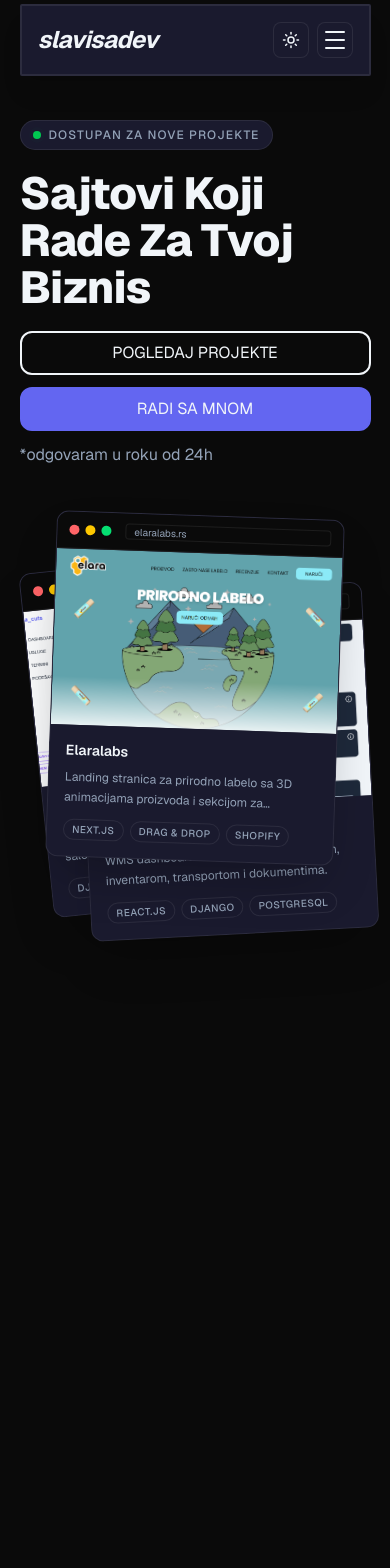
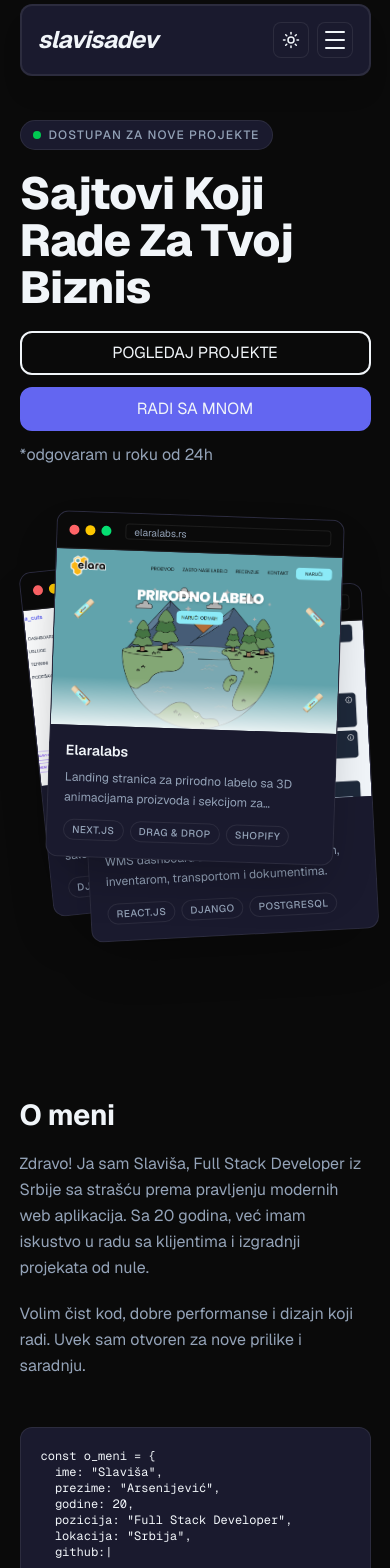
Before and after one commit to Slavisa05/portfolio, a Next.js app: page / in a window 390 px wide. Shown: the part 20-1588 px from the top of the page. Before the commit the page ends 1039 px from the top, so only its background shows below. Built offline with nearby package versions, Linux system fonts and the light colour scheme.

Commit message:
o meni sekcija

```diff
--- a/src/app/(main)/page.tsx
+++ b/src/app/(main)/page.tsx
@@ -1,72 +1,11 @@
-import Button from "@/components/ui/Button";
-import ProjectCard from "@/components/ui/ProjectCard";
+import HeroSection from "@/components/homeSections/HeroSection";
+import AboutSection from "@/components/homeSections/AboutSection";
 
 export default function Home() {
   return (
     <main>
-        <section className="min-h-screen w-full px-[5vw] pt-35 flex">
-            <div className="grid grid-cols-1 md:grid-cols-2 gap-8">
-                <div className="flex flex-col gap-5">
-                    <div className="inline-flex items-center gap-2 self-start border border-card-border bg-card text-muted text-xs font-medium uppercase tracking-widest px-3 py-1.5 rounded-full">
-                        <span className="relative flex h-2 w-2">
-                            <span className="animate-ping absolute inline-flex h-full w-full rounded-full bg-green-400 opacity-75" />
-                            <span className="relative inline-flex rounded-full h-2 w-2 bg-green-500" />
-                        </span>
-                        Dostupan za nove projekte
-                    </div>
-
-                    <h1 className="capitalize">Sajtovi koji rade za tvoj biznis</h1>
-
-                    <div className="flex flex-col md:flex-row md:items-center gap-3">
-                        <Button text="pogledaj projekte" variant="secondary" />
-                        <Button text="radi sa mnom" />
-                    </div>
-
-                    <p className="text-muted -mt-2">*odgovaram u roku od 24h</p>
-                </div>
-
-                <div className="flex items-center justify-center relative h-130">
-                    {/* Kartica pozadi lijevo */}
-                    <div className="absolute top-16 left-4 -rotate-6 z-10">
-                        <ProjectCard
-                            title="Salon App"
-                            image="/salonapp_termini.png"
-                            url="slavisadev.com/salon"
-                            description="Sistem za zakazivanje termina u frizerskom salonu sa kalendarom i upravljanjem slobodnim terminima."
-                            tags={["Django", "PostgreSQL", "VPS Hosting"]}
-                            accent="#10b981"
-                            index={0}
-                        />
-                    </div>
-
-                    {/* Kartica u sredini ispred */}
-                    <div className="absolute top-4 left-1/2 -translate-x-1/2 rotate-2 z-20">
-                        <ProjectCard
-                            title="Elaralabs"
-                            image="/elaralabs_hero.png"
-                            url="elaralabs.rs"
-                            description="Landing stranica za prirodno labelo sa 3D animacijama proizvoda i sekcijom za narudžbine."
-                            tags={["next.js", "Drag & Drop", "Shopify"]}
-                            accent="#06b6d4"
-                            index={1}
-                        />
-                    </div>
-
-                    {/* Kartica pozadi desno */}
-                    <div className="absolute top-24 right-0 -rotate-3 z-10">
-                        <ProjectCard
-                            title="WMS Sistem"
-                            image="/wms_dashboard.png"
-                            url="slavisadev.com/wms"
-                            description="WMS dashboard za upravljanje skladištem, inventarom, transportom i dokumentima."
-                            tags={["React.JS", "Django", "PostgreSQL"]}
-                            accent="#6366f1"
-                            index={2}
-                        />
-                    </div>
-                </div>
-            </div>
-        </section>
+        <HeroSection />
+        <AboutSection />
     </main>
   );
 }
--- /dev/null
+++ b/src/components/homeSections/AboutSection.tsx
@@ -0,0 +1,70 @@
+"use client"
+
+import { useState, useEffect, useRef } from "react";
+
+export default function AboutSection() {
+    const [text, setText] = useState("");
+    const [started, setStarted] = useState(false);
+    const [done, setDone] = useState(false);
+    const sectionRef = useRef<HTMLElement>(null);
+
+    const full = `const o_meni = {\n  ime: "Slaviša",\n  prezime: "Arsenijević",\n  godine: 20,\n  pozicija: "Full Stack Developer",\n  lokacija: "Srbija",\n  github: "github.com/Slavisa05",\n  dostupan: true,\n}`;
+
+    useEffect(() => {
+        const observer = new IntersectionObserver(
+            ([entry]) => {
+                if (entry.isIntersecting) {
+                    setStarted(true);
+                    observer.disconnect();
+                }
+            },
+            { threshold: 0.3 }
+        );
+        if (sectionRef.current) observer.observe(sectionRef.current);
+        return () => observer.disconnect();
+    }, []);
+
+    useEffect(() => {
+        if (!started) return;
+        let i = 0;
+        const iv = setInterval(() => {
+            i++;
+            setText(full.slice(0, i));
+            if (i >= full.length) {
+                clearInterval(iv);
+                setDone(true);
+            }
+        }, 40);
+        return () => clearInterval(iv);
+    }, [started, full]);
+
+    return (
+        <section ref={sectionRef} className="py-20 px-[5vw]">
+            <div className="grid grid-cols-1 lg:grid-cols-2 gap-12 items-center max-w-6xl mx-auto">
+
+                {/* Uvodni tekst */}
+                <div className="flex flex-col gap-5">
+                    <h2>O meni</h2>
+                    <p className="text-muted text-base md:text-lg leading-relaxed">
+                        Zdravo! Ja sam Slaviša, Full Stack Developer iz Srbije sa strašću prema pravljenju modernih web aplikacija.
+                        Sa 20 godina, već imam iskustvo u radu sa klijentima i izgradnji projekata od nule.
+                    </p>
+                    <p className="text-muted text-base md:text-lg leading-relaxed">
+                        Volim čist kod, dobre performanse i dizajn koji radi. Uvek sam otvoren za nove prilike i saradnju.
+                    </p>
+                </div>
+
+                {/* Kod blok sa animacijom */}
+                <div className="flex items-center justify-center">
+                    <pre className="w-full bg-card border border-card-border rounded-xl p-5 md:p-6 font-mono text-xs md:text-sm overflow-x-auto">
+                        <code>
+                            {text}
+                            <span className={done ? "animate-pulse" : ""}>{"|"}</span>
+                        </code>
+                    </pre>
+                </div>
+
+            </div>
+        </section>
+    );
+}
--- /dev/null
+++ b/src/components/homeSections/HeroSection.tsx
@@ -0,0 +1,70 @@
+import Button from "../ui/Button";
+import ProjectCard from "../ui/ProjectCard";
+
+export default function HeroSection() {
+    return(
+        <section className="min-h-screen w-full px-[5vw] pt-35 flex">
+            <div className="grid grid-cols-1 md:grid-cols-2 gap-8">
+                <div className="flex flex-col gap-5">
+                    <div className="inline-flex items-center gap-2 self-start border border-card-border bg-card text-muted text-xs font-medium uppercase tracking-widest px-3 py-1.5 rounded-full">
+                        <span className="relative flex h-2 w-2">
+                            <span className="animate-ping absolute inline-flex h-full w-full rounded-full bg-green-400 opacity-75" />
+                            <span className="relative inline-flex rounded-full h-2 w-2 bg-green-500" />
+                        </span>
+                        Dostupan za nove projekte
+                    </div>
+
+                    <h1 className="capitalize">Sajtovi koji rade za tvoj biznis</h1>
+
+                    <div className="flex flex-col md:flex-row md:items-center gap-3">
+                        <Button text="pogledaj projekte" variant="secondary" />
+                        <Button text="radi sa mnom" />
+                    </div>
+
+                    <p className="text-muted -mt-2">*odgovaram u roku od 24h</p>
+                </div>
+
+                <div className="flex items-center justify-center relative h-130">
+                    {/* Kartica pozadi lijevo */}
+                    <div className="absolute top-16 left-4 -rotate-6 z-10">
+                        <ProjectCard
+                            title="Salon App"
+                            image="/salonapp_termini.png"
+                            url="slavisadev.com/salon"
+                            description="Sistem za zakazivanje termina u frizerskom salonu sa kalendarom i upravljanjem slobodnim terminima."
+                            tags={["Django", "PostgreSQL", "VPS Hosting"]}
+                            accent="#10b981"
+                            index={0}
+                        />
+                    </div>
+
+                    {/* Kartica u sredini ispred */}
+                    <div className="absolute top-4 left-1/2 -translate-x-1/2 rotate-2 z-20">
+                        <ProjectCard
+                            title="Elaralabs"
+                            image="/elaralabs_hero.png"
+                            url="elaralabs.rs"
+                            description="Landing stranica za prirodno labelo sa 3D animacijama proizvoda i sekcijom za narudžbine."
+                            tags={["next.js", "Drag & Drop", "Shopify"]}
+                            accent="#06b6d4"
+                            index={1}
+                        />
+                    </div>
+
+                    {/* Kartica pozadi desno */}
+                    <div className="absolute top-24 right-0 -rotate-3 z-10">
+                        <ProjectCard
+                            title="WMS Sistem"
+                            image="/wms_dashboard.png"
+                            url="slavisadev.com/wms"
+                            description="WMS dashboard za upravljanje skladištem, inventarom, transportom i dokumentima."
+                            tags={["React.JS", "Django", "PostgreSQL"]}
+                            accent="#6366f1"
+                            index={2}
+                        />
+                    </div>
+                </div>
+            </div>
+        </section>
+    )
+}
--- a/src/components/ui/Navbar.tsx
+++ b/src/components/ui/Navbar.tsx
@@ -40,7 +40,7 @@ export default function Navbar() {
             {/* Glavna navbar traka */}
             <nav
                 ref={menuRef}
-                className="w-full md:max-w-[60vw] border-2 border-card-border shadow-xl flex items-center justify-between gap-3.5 p-4 md:p-5 rounded-xs"
+                className="w-full md:max-w-[60vw] border-2 border-card-border shadow-xl flex items-center justify-between gap-3.5 p-4 md:p-5 rounded-xl"
                 style={{ background: "var(--card)" }}
             >
                 <strong className="italic text-2xl tracking-tight">slavisadev</strong>
```
